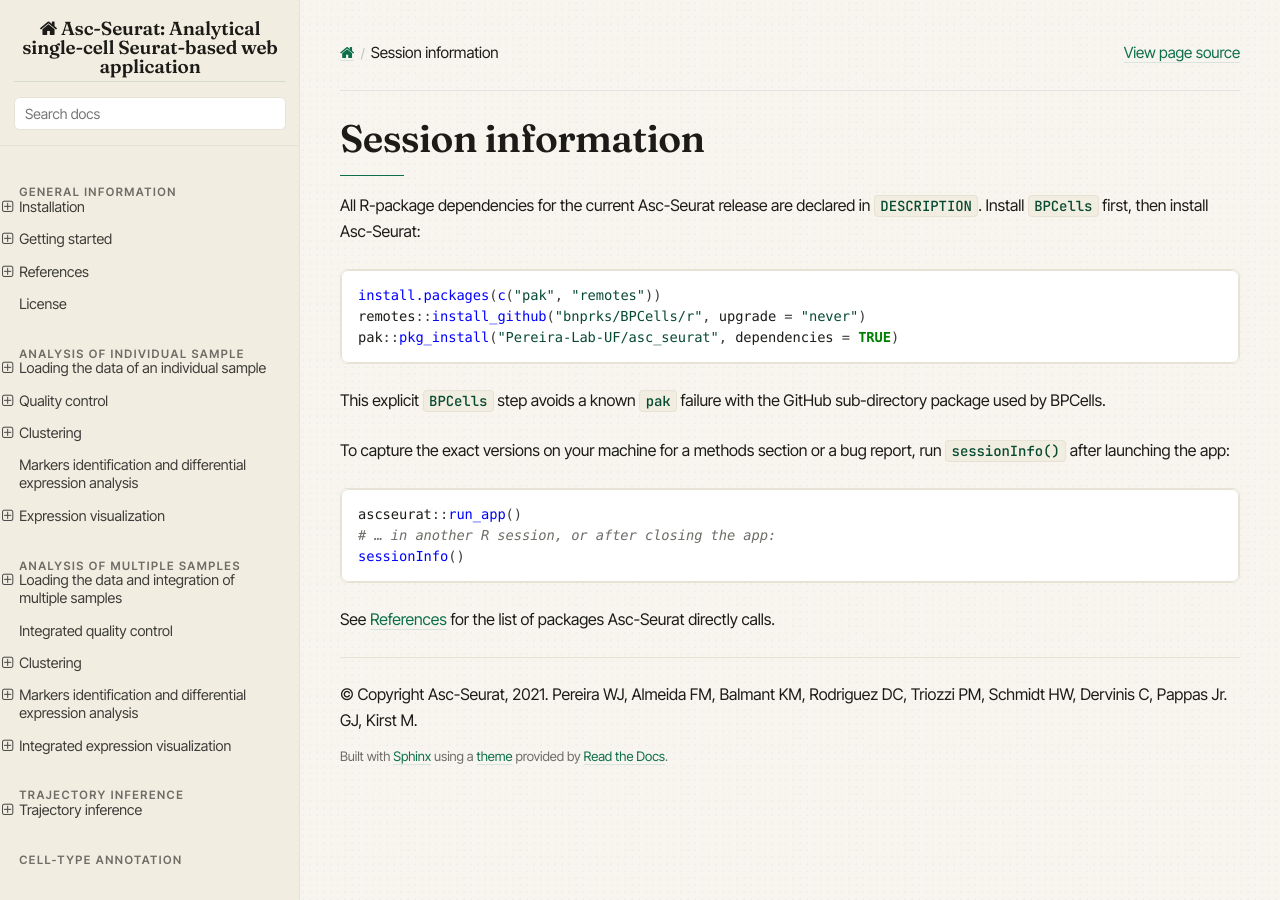
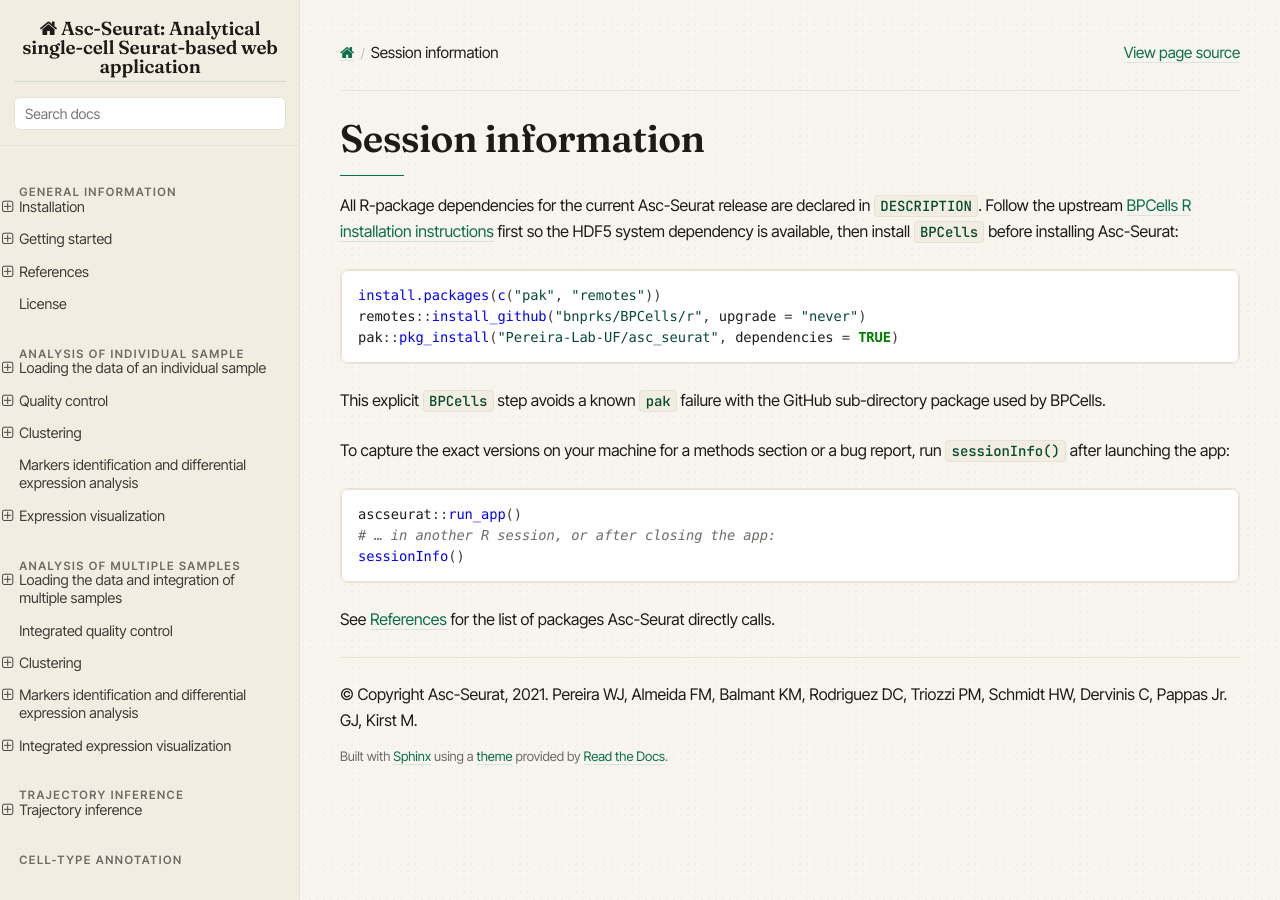
Before and after one commit to Pereira-Lab-UF/asc_seurat, a Sphinx documentation site: the page built from docs/packages_version.rst, in a window 1280 px wide. Built offline with Sphinx 7.4.7 and the Read the Docs theme 3.1.0, drawn with Linux system fonts in a browser that asks for light colours.

Commit message:
docs: link BPCells installation prerequisites

```diff
--- a/docs/installation.rst
+++ b/docs/installation.rst
@@ -34,7 +34,9 @@
 
 From inside an R session:
 
-Install the HDF5 system dependency first if it is not already present:
+Follow the upstream `BPCells R installation instructions <https://github.com/bnprks/BPCells#r-installation>`_
+first. In particular, install the HDF5 system dependency before installing
+``BPCells``:
 
 .. code-block:: bash
 
--- a/docs/packages_version.rst
+++ b/docs/packages_version.rst
@@ -7,8 +7,10 @@
 *******************
 
 All R-package dependencies for the current Asc-Seurat release are
-declared in ``DESCRIPTION``. Install ``BPCells`` first, then install
-Asc-Seurat:
+declared in ``DESCRIPTION``. Follow the upstream
+`BPCells R installation instructions <https://github.com/bnprks/BPCells#r-installation>`_
+first so the HDF5 system dependency is available, then install
+``BPCells`` before installing Asc-Seurat:
 
 .. code-block:: r
 
```
Also changed, not shown: README.md (+2 -2 lines), 1 other file.
